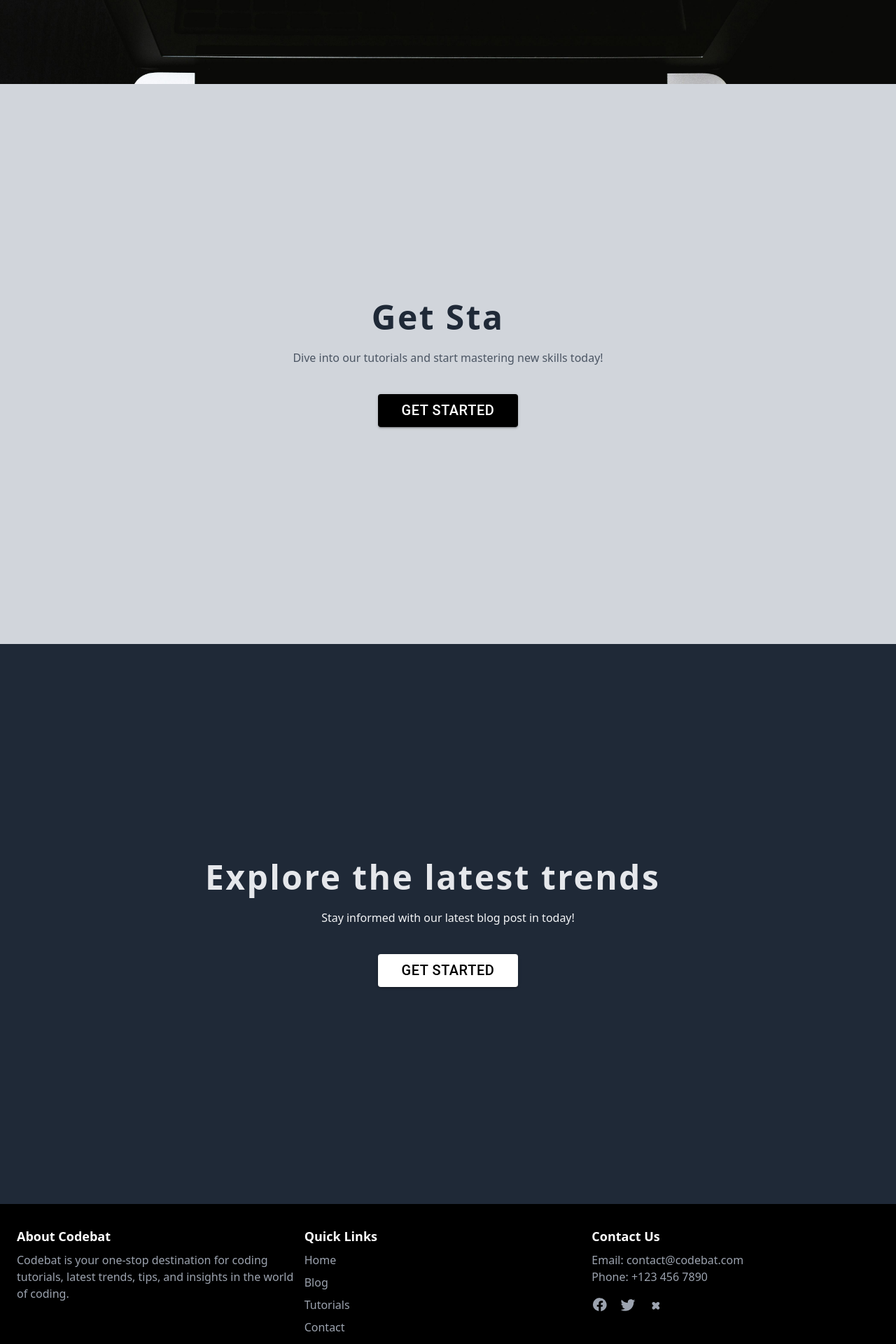
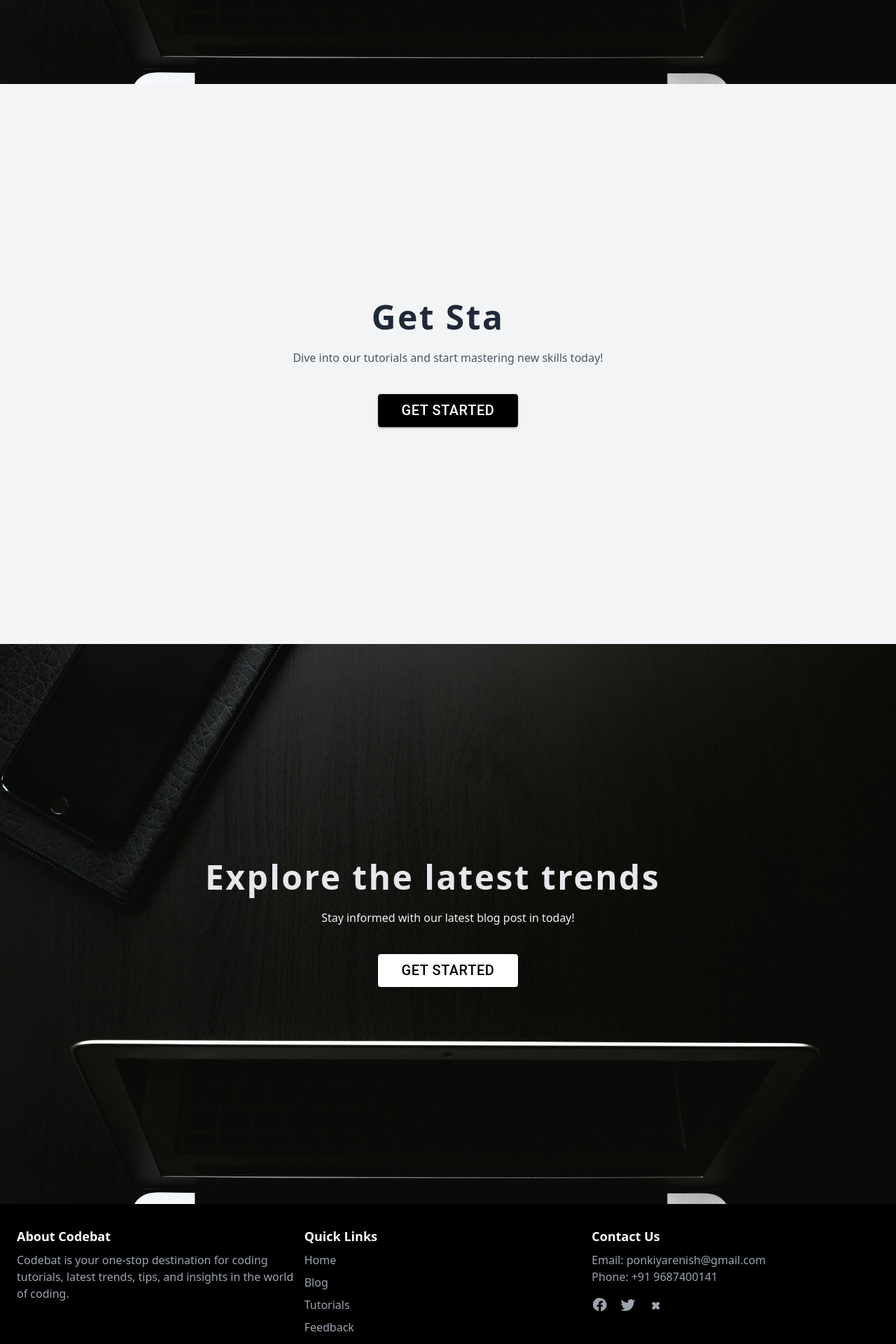
Before and after one commit to renish-1111/CodeBat, a React (Vite) app: page / in a window 1280 px wide. Shown: the part 680-2600 px from the top of the page at 70% size. Built offline with nearby package versions, Linux system fonts and the light colour scheme; a web font is replaced by a local one.

Commit message:
Update background colors and images for improved visual consistency

```diff
--- a/src/component/Home.tsx
+++ b/src/component/Home.tsx
@@ -9,7 +9,7 @@ const Home = () => {
   return (
     <div className="flex flex-col min-h-screen">
       <Navbar />
-      <main className="flex-grow">
+      <main className="flex-grow" id="1">
         <div className="bg-main-bg bg-fixed h-screen w-full -z-10 bg-no-repeat bg-cover text-white relative">
           <div className="absolute inset-0 flex items-center justify-center">
             <p className="kranky-regular text-center mx-5 text-2xl font-bold tracking-widest leading-tight md:text-3xl md:leading-tight md:mx-40 md:text-start">
@@ -22,9 +22,9 @@ const Home = () => {
             </p>
           </div>
         </div>
-        <div className="py-16 bg-gray-300 h-screen flex items-center justify-center">
+        <div className="py-16 bg-gray-100 h-screen flex items-center justify-center">
           <div className="container mx-auto px-6 text-center">
-            <h2 className=" text-center mx-5 text-2xl font-bold tracking-widest leading-tight  text-gray-800">
+            <h2 className=" text-center mx-5 text-2xl font-bold tracking-widest leading-tight  text-gray-800 ">
             <Animation sequence={[
                 "Get Started with Our Tutorials      ", 10,
                 "Explore our tutorials and start learning today       ", 10,
@@ -42,7 +42,7 @@ const Home = () => {
             </div>
           </div>
         </div>
-        <div className="py-16 bg-gray-800 h-screen flex items-center justify-center">
+        <div className="py-16 bg-main-bg bg-fixed h-screen w-full -z-10 bg-no-repeat bg-cover text-white relative flex items-center">
           <div className="container mx-auto px-6 text-center">
             <h2 className=" text-center mx-5 text-2xl font-bold tracking-widest leading-tight  text-gray-200">
             <Animation sequence={[
--- a/src/component/core/Footer.tsx
+++ b/src/component/core/Footer.tsx
@@ -1,4 +1,4 @@
-
+import { Link } from 'react-router-dom';
 
 const Footer = () => {
   return (
@@ -16,43 +16,43 @@ const Footer = () => {
               <h4 className="text-lg font-semibold mb-2">Quick Links</h4>
               <ul className="list-none">
                 <li className="mb-2">
-                  <a href="#" className="text-gray-400 hover:text-gray-200">Home</a>
+                  <Link to="/" className="text-gray-400 hover:text-gray-200">Home</Link>
                 </li>
                 <li className="mb-2">
-                  <a href="#" className="text-gray-400 hover:text-gray-200">Blog</a>
+                  <Link to="/blog" className="text-gray-400 hover:text-gray-200">Blog</Link>
                 </li>
                 <li className="mb-2">
-                  <a href="#" className="text-gray-400 hover:text-gray-200">Tutorials</a>
+                  <Link to="/tutorials" className="text-gray-400 hover:text-gray-200">Tutorials</Link>
                 </li>
                 <li className="mb-2">
-                  <a href="#" className="text-gray-400 hover:text-gray-200">Contact</a>
+                  <Link to="mailto:ponkiyarenish@gmail.com" className="text-gray-400 hover:text-gray-200">Feedback</Link>
                 </li>
               </ul>
             </div>
             <div className="w-full md:w-1/3 mt-4 md:mt-0">
               <h4 className="text-lg font-semibold mb-2">Contact Us</h4>
               <p className="text-gray-400">
-                Email: contact@codebat.com
+                Email: ponkiyarenish@gmail.com
               </p>
               <p className="text-gray-400">
-                Phone: +123 456 7890
+                Phone: +91 9687400141
               </p>
               <div className="mt-4 flex">
-                <a href="#" className="text-gray-400 hover:text-gray-200 mr-4">
+                <Link to="#" className="text-gray-400 hover:text-gray-200 mr-4">
                   <svg className="w-6 h-6 fill-current" viewBox="0 0 24 24">
                     <path d="M12 2.04c-5.52 0-10 4.48-10 10 0 4.41 3.66 8.06 8.31 8.94v-6.33h-2.5v-2.6h2.5v-1.96c0-2.45 1.48-3.8 3.71-3.8 1.07 0 2.18.19 2.18.19v2.42h-1.23c-1.22 0-1.6.76-1.6 1.54v1.82h2.75l-.44 2.6h-2.31v6.33c4.65-.88 8.31-4.53 8.31-8.94 0-5.52-4.48-10-10-10z" />
                   </svg>
-                </a>
-                <a href="#" className="text-gray-400 hover:text-gray-200 mr-4">
+                </Link>
+                <Link to="#" className="text-gray-400 hover:text-gray-200 mr-4">
                   <svg className="w-6 h-6 fill-current" viewBox="0 0 24 24">
                     <path d="M22.46 6c-.77.35-1.61.58-2.46.69.88-.53 1.56-1.37 1.88-2.38-.82.5-1.74.86-2.71 1.05a4.27 4.27 0 0 0-7.29 3.89c-3.55-.18-6.73-1.88-8.85-4.48-.37.62-.58 1.35-.58 2.13 0 1.47.75 2.77 1.88 3.53-.7-.02-1.36-.21-1.94-.53v.05c0 2.05 1.46 3.76 3.41 4.14-.36.1-.73.15-1.12.15-.27 0-.54-.02-.8-.07.55 1.73 2.16 2.98 4.06 3.02a8.57 8.57 0 0 1-5.29 1.83c-.34 0-.67-.02-1-.06a12.07 12.07 0 0 0 6.52 1.91c7.83 0 12.1-6.48 12.1-12.1 0-.18-.01-.37-.01-.55.83-.6 1.54-1.34 2.1-2.18z" />
                   </svg>
-                </a>
-                <a href="#" className="text-gray-400 hover:text-gray-200">
+                </Link>
+                <Link to="#" className="text-gray-400 hover:text-gray-200">
                   <svg className="w-6 h-6 fill-current" viewBox="0 0 24 24">
                     <path d="M16.59 8.58c-.42-.42-.99-.65-1.59-.65-.6 0-1.17.23-1.59.65l-1.54 1.54-1.54-1.54c-.42-.42-.99-.65-1.59-.65-.6 0-1.17.23-1.59.65-.42.42-.65.99-.65 1.59 0 .6.23 1.17.65 1.59l1.54 1.54-1.54 1.54c-.42.42-.65.99-.65 1.59 0 .6.23 1.17.65 1.59.42.42.99.65 1.59.65.6 0 1.17-.23 1.59-.65l1.54-1.54 1.54 1.54c.42.42.99.65 1.59.65.6 0 1.17-.23 1.59-.65.42-.42.65-.99.65-1.59 0-.6-.23-1.17-.65-1.59l-1.54-1.54 1.54-1.54c.42-.42.65-.99.65-1.59 0-.6-.23-1.17-.65-1.59z" />
                   </svg>
-                </a>
+                </Link>
               </div>
             </div>
           </div>
@@ -62,7 +62,7 @@ const Footer = () => {
         </div>
       </footer>
     </>
-  )
+  );
 }
 
-export default Footer
+export default Footer;
```
